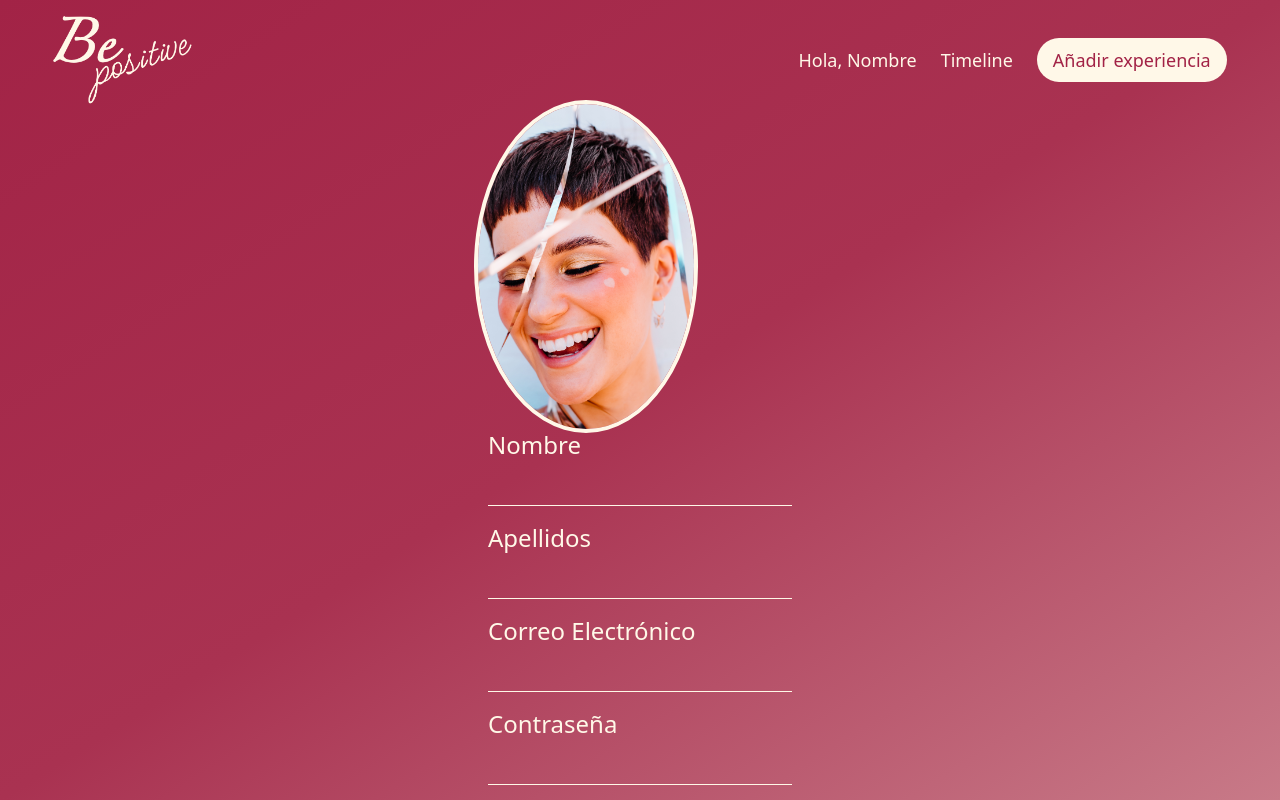
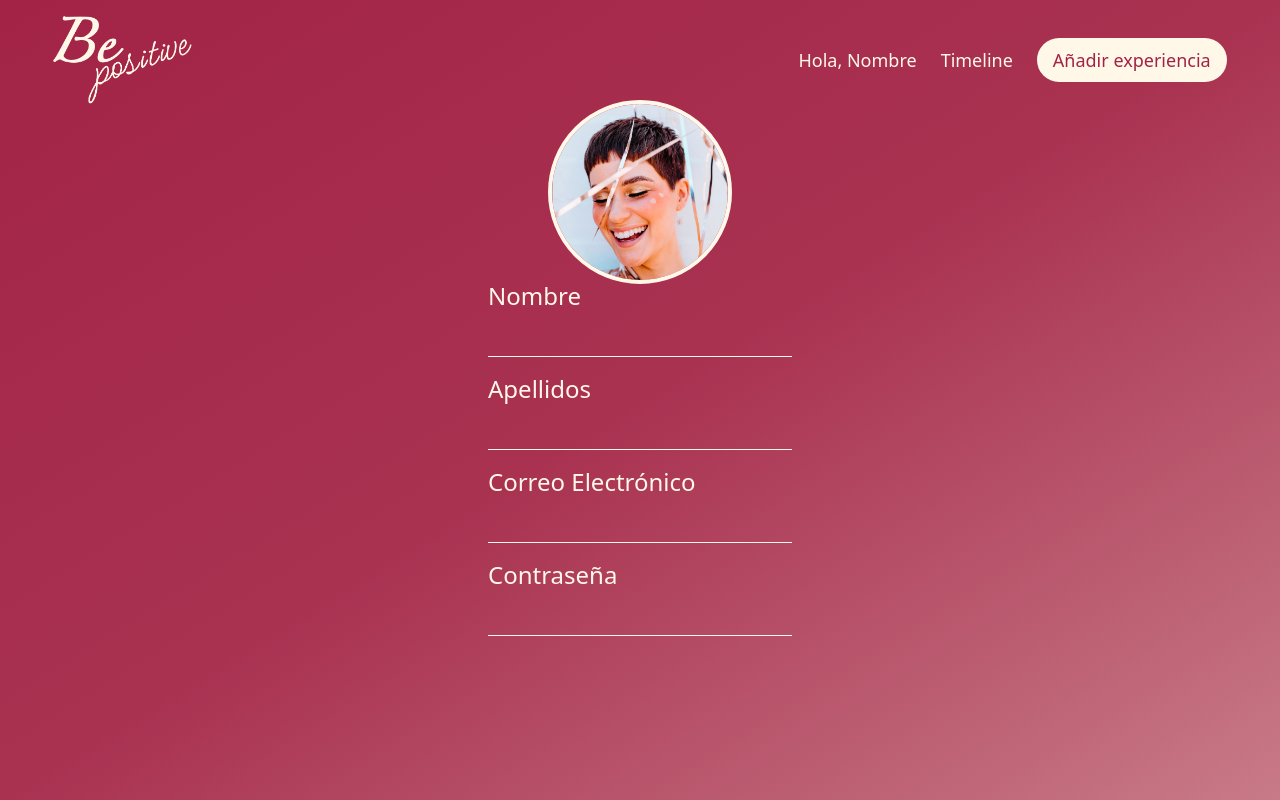
Before and after one commit to maroch0/PFC-BePositive, a Vue app: page /user in a window 1280 px wide. Built offline with nearby package versions, Linux system fonts and the light colour scheme.

Commit message:
fix rounded profile image

```diff
--- a/src/views/UserProfile.vue
+++ b/src/views/UserProfile.vue
@@ -4,11 +4,14 @@
     class="flex flex-col justify-center items-center"
   >
     <aside>
-      <img
-        src="src/assets/profile-img.png"
-        class="w-4/6 object-none outline outline-4 outline-cosmicLatte"
-        style="border-radius: 100%"
+      <div
+        class="flex justify-center items-center w-44 h-44 overflow-hidden rounded-fifty outline outline-4 outline-cosmicLatte"
       >
+        <img
+          src="src/assets/profile-img.png"
+          class="object-center"
+        >
+      </div>
     </aside>
     <form
       class="text-cosmicLatte flex flex-col justify-center gap-4"
--- a/tailwind.config.js
+++ b/tailwind.config.js
@@ -13,6 +13,9 @@ module.exports = {
       },
       width: {
         '1/10': '12%',
+      },
+      borderRadius: {
+        'fifty': '50%',
       }
     },
   },
```
